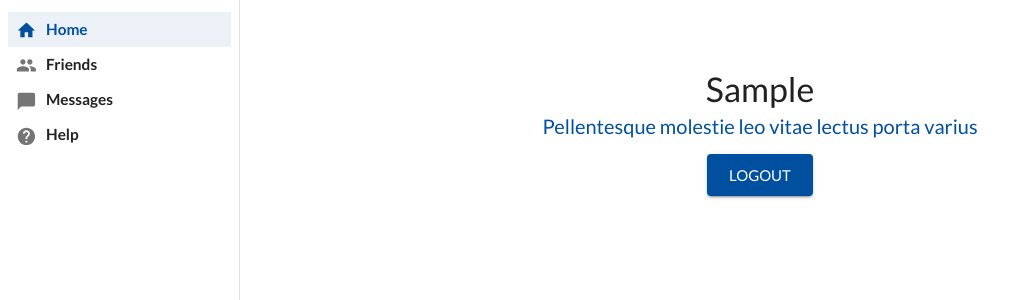
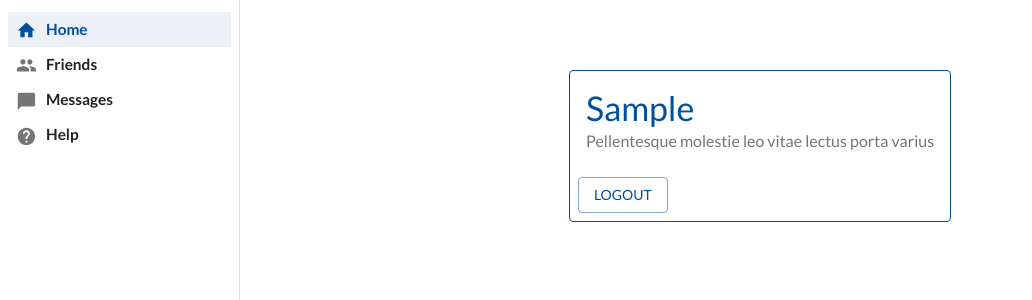
Before and after one commit to tphume/converse-fe, a React (Create React App) app: page / in a window 1280 px wide. Both pictures are taken after typing "Sample", "Sample123" into the empty fields and a click on the button "LOGIN". Shown: the top 300 px of the page, without its empty margins (0-1032 px from the left). Built offline with nearby package versions, Linux system fonts and the light colour scheme.

Commit message:
Restyle home page

```diff
--- a/src/pages/Home.tsx
+++ b/src/pages/Home.tsx
@@ -5,6 +5,9 @@ import { logout } from "../features/user/user";
 
 import { Theme, createStyles, makeStyles } from "@material-ui/core/styles";
 import Container from "@material-ui/core/Container";
+import Card from "@material-ui/core/Card";
+import CardContent from "@material-ui/core/CardContent";
+import CardActions from "@material-ui/core/CardActions";
 import Typography from "@material-ui/core/Typography";
 import Button from "@material-ui/core/Button";
 
@@ -20,14 +23,12 @@ const useStyles = makeStyles((theme: Theme) => {
         justifyContent: "center",
       },
     },
-    header: {
-      marginTop: "2em",
+    card: {
+      borderColor: theme.palette.primary.main,
+      marginTop: "5em",
       [theme.breakpoints.down("xs")]: {
-        margin: 0,
+        margin: "auto",
       },
-    },
-    logout: {
-      marginTop: "12px",
     },
   });
 });
@@ -40,21 +41,24 @@ export default function Home() {
 
   return (
     <Container className={classes.container}>
-      <Typography variant="h4" classes={{ root: classes.header }}>
+      <Card variant="outlined" classes={{ root: classes.card }}>
+        <CardContent>
+          <Typography variant="h4" component="h1" color="primary">
             {username}
           </Typography>
-      <Typography variant="h6" color="primary">
-        {status}
-      </Typography>
+          <Typography color="textSecondary">{status}</Typography>
+        </CardContent>
+        <CardActions>
           <Button
-        variant="contained"
+            variant="outlined"
             color="primary"
-        size="large"
+            size="medium"
             onClick={() => dispatch(logout())}
-        classes={{ root: classes.logout }}
           >
             Logout
           </Button>
+        </CardActions>
+      </Card>
     </Container>
   );
 }
```
Lines whose indentation alone changed are shown as unchanged.
